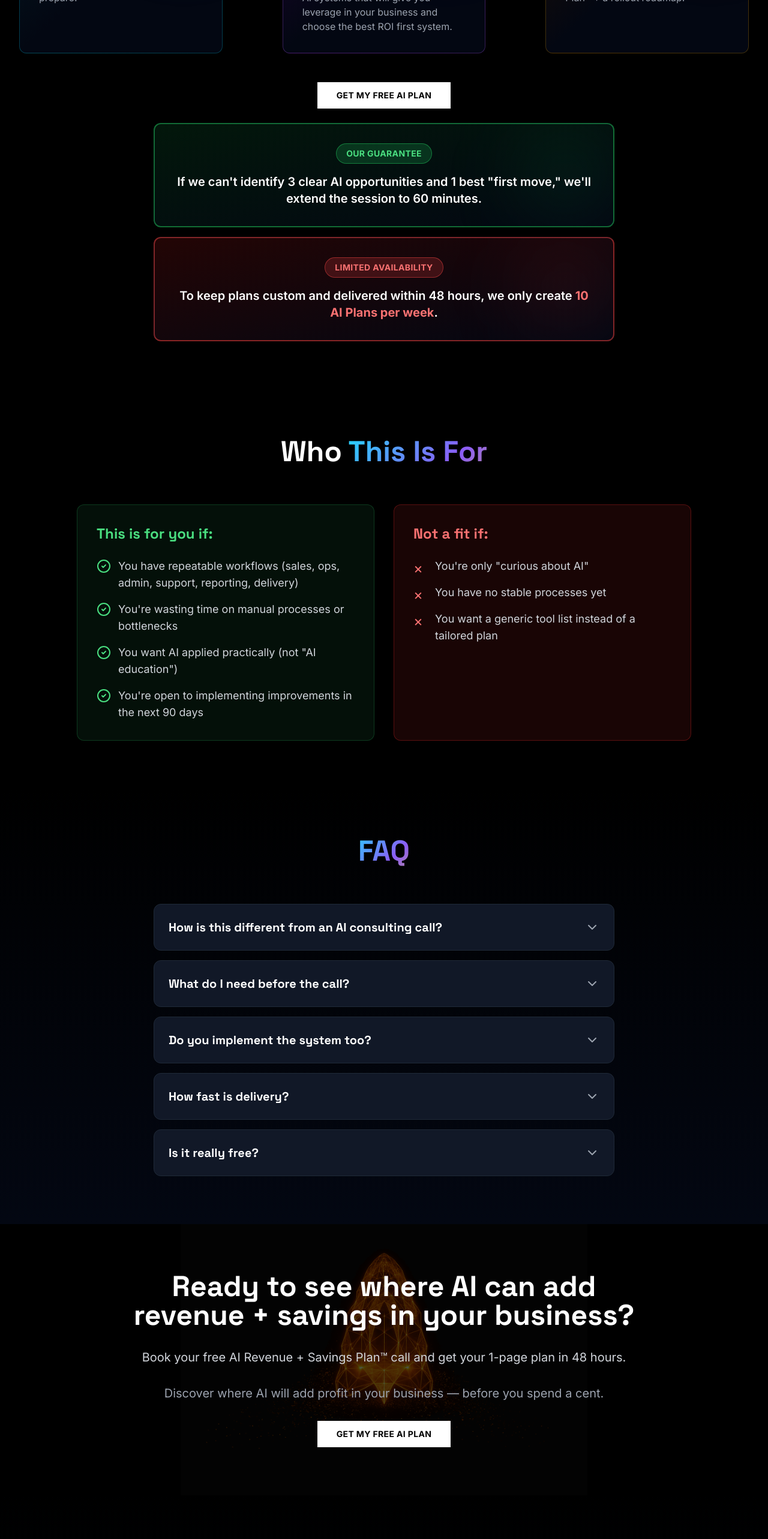
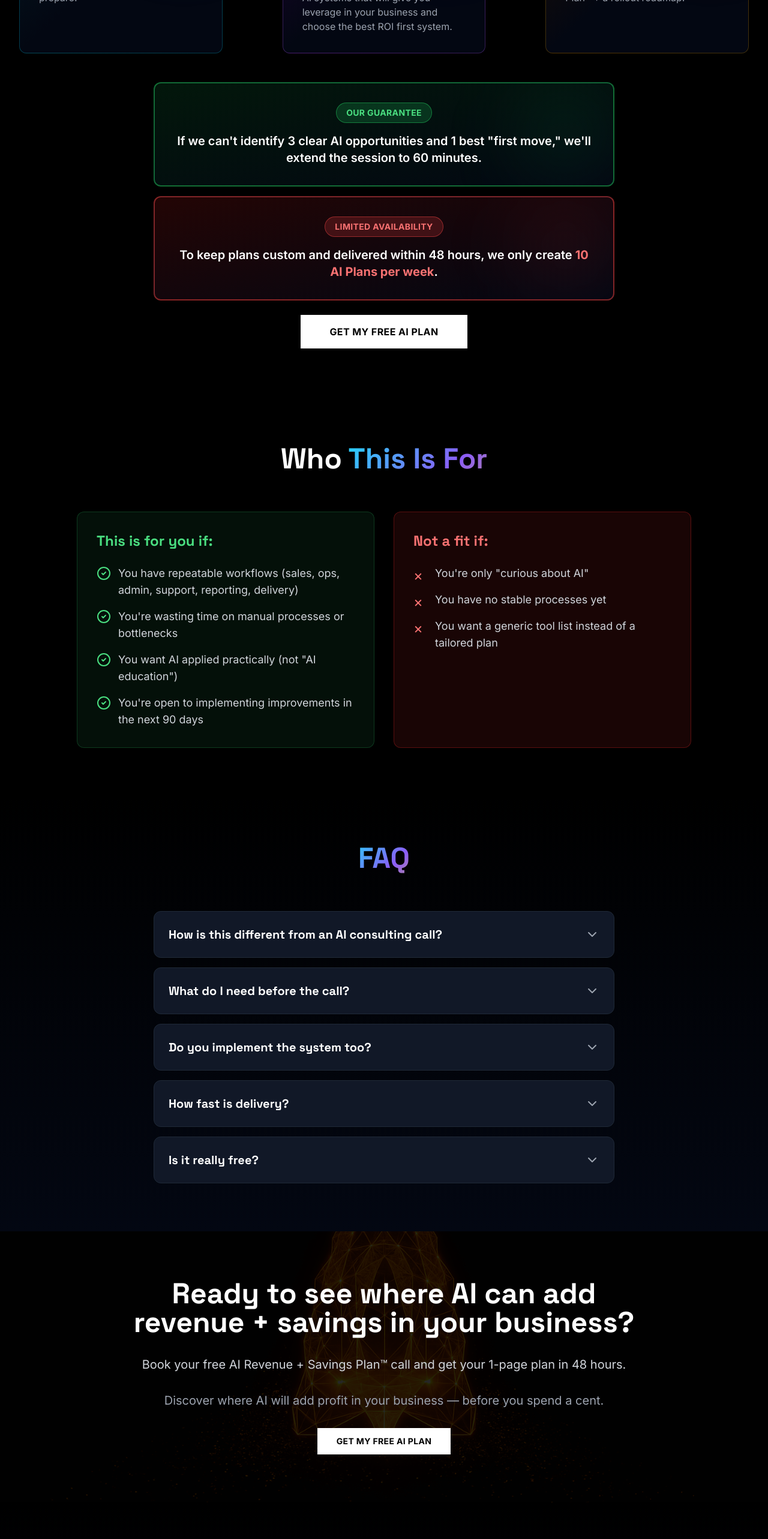
Before and after one commit to iliyanivanovmp-stack/free-ai-revenue-and-savings-plan, a Next.js app: page / in a window 1280 px wide. Shown: the part 2680-5246 px from the top of the page at 60% size. Built offline with nearby package versions, Linux system fonts and the light colour scheme; no server answers.

Commit message:
Updated page.tsx

```diff
--- a/app/page.tsx
+++ b/app/page.tsx
@@ -371,15 +371,6 @@ export default function Home() {
           </div>
 
           <div className="text-center space-y-6">
-            <motion.button
-              whileHover={{ scale: 1.05, backgroundColor: '#e5e5e5' }}
-              whileTap={{ scale: 0.95 }}
-              onClick={openCalendly}
-              className="bg-white text-black font-bold px-8 py-3 transition-colors uppercase text-sm tracking-wide"
-            >
-              Get My Free AI Plan
-            </motion.button>
-
             <div className="space-y-4 max-w-3xl mx-auto">
               <div className="relative bg-gradient-to-br from-green-950/50 to-gray-950 border-2 border-green-500/50 rounded-xl p-8 overflow-hidden group hover:border-green-500 transition-all">
                 <div className="absolute top-0 right-0 w-40 h-40 bg-green-500/10 rounded-full blur-3xl group-hover:bg-green-500/20 transition-all"></div>
@@ -409,6 +400,15 @@ export default function Home() {
                 </div>
               </div>
             </div>
+
+            <motion.button
+              whileHover={{ scale: 1.05, backgroundColor: '#e5e5e5' }}
+              whileTap={{ scale: 0.95 }}
+              onClick={openCalendly}
+              className="bg-white text-black font-bold px-12 py-4 transition-colors uppercase text-base tracking-wide"
+            >
+              Get My Free AI Plan
+            </motion.button>
           </div>
         </div>
       </section>
@@ -553,8 +553,8 @@ export default function Home() {
       {/* Section 7: Final CTA */}
       <section className="relative py-20 px-4 sm:px-6 lg:px-8 bg-black overflow-hidden">
         <div
-          className="absolute inset-0 opacity-[0.3] bg-center bg-no-repeat bg-contain"
-          style={{ backgroundImage: 'url(/wireframerocket_bg_0d0d0d.png)', backgroundPosition: 'center 30%' }}
+          className="absolute inset-0 opacity-[0.15] bg-center bg-no-repeat bg-cover"
+          style={{ backgroundImage: 'url(/wireframerocket_bg_0d0d0d.png)' }}
         />
         <motion.div
           initial={{ opacity: 0, y: 30 }}
```
